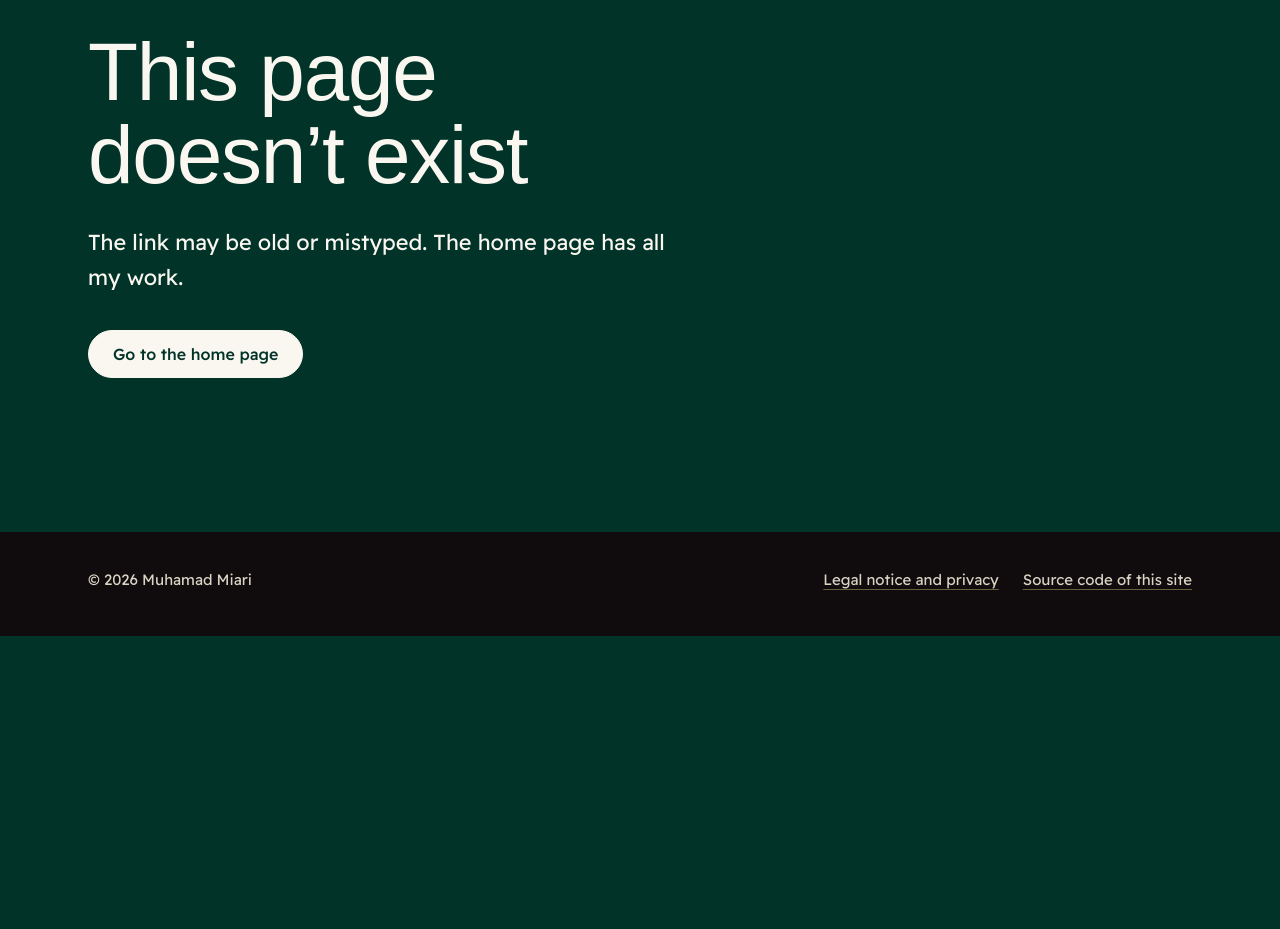
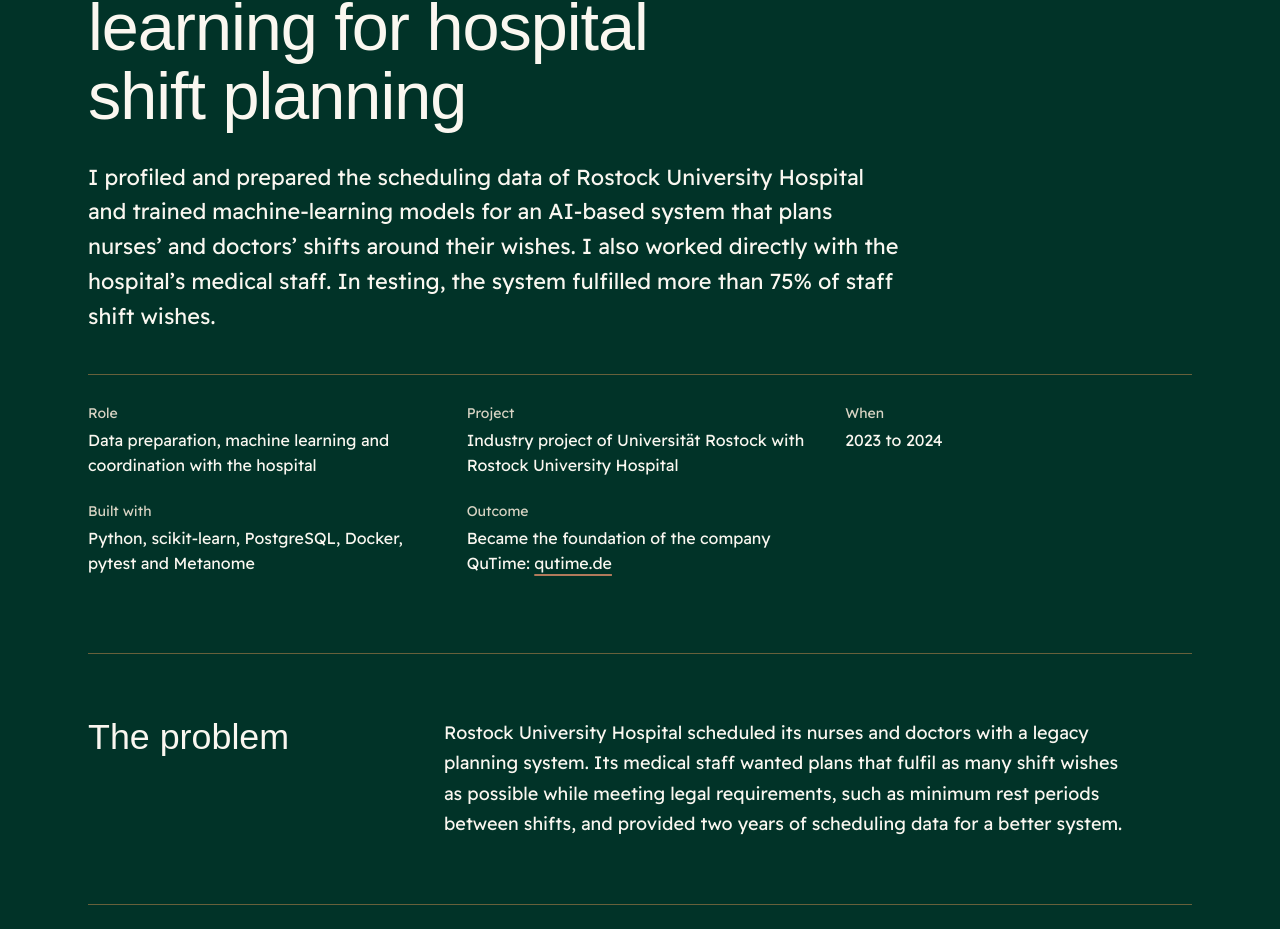
Before and after one commit to miari959/portfolio, a Next.js app: page /projects/qutime in a window 1280 px wide. Before the commit this address had no page. Shown: the part 224-1153 px from the top of the page. Before the commit the page ends 860 px from the top, so only its background shows below. Built offline with nearby package versions, Linux system fonts and the light colour scheme; a web font is replaced by a local one.

Commit message:
Add the QuTime case study

```diff
--- /dev/null
+++ b/src/app/projects/qutime/page.tsx
@@ -0,0 +1,163 @@
+
+
+import { CaseStudy, CaseStudySection, caseStudyMetadata } from "@/components/CaseStudy";
+import { FlowDiagram } from "@/components/FlowDiagram";
+
+export const metadata = caseStudyMetadata("qutime");
+
+const facts = [
+  { label: "Role", value: "Data preparation, machine learning and coordination with the hospital" },
+  {
+    label: "Project",
+    value: "Industry project of Universität Rostock with Rostock University Hospital",
+  },
+  { label: "When", value: "2023 to 2024" },
+  { label: "Built with", value: "Python, scikit-learn, PostgreSQL, Docker, pytest and Metanome" },
+  {
+    label: "Outcome",
+    value: (
+      <>
+        Became the foundation of the company QuTime: <a href="https://qutime.de">qutime.de</a>
+      </>
+    ),
+  },
+];
+
+const pipeline = [
+  { text: "Hospital scheduling data" },
+  {
+    title: "Data profiling and preparation",
+    text: "keys, dependencies and errors, with Metanome",
+    dark: true,
+  },
+  { title: "PostgreSQL database", text: "the validated tables" },
+  { title: "Machine-learning models", text: "trained and evaluated with scikit-learn", dark: true },
+  { title: "Shift plans", text: "generated in the application, with a solver for legal rest periods" },
+];
+
+export default function QutimeCaseStudy() {
+  return (
+    <CaseStudy
+      slug="qutime"
+      facts={facts}
+      intro="I profiled and prepared the scheduling data of Rostock University Hospital and trained machine-learning models for an AI-based system that plans nurses’ and doctors’ shifts around their wishes. I also worked directly with the hospital’s medical staff. In testing, the system fulfilled more than 75% of staff shift wishes."
+    >
+      <CaseStudySection id="problem" title="The problem">
+        <p>
+          Rostock University Hospital scheduled its nurses and doctors with a legacy planning
+          system. Its medical staff wanted plans that fulfil as many shift wishes as possible while
+          meeting legal requirements, such as minimum rest periods between shifts, and provided two
+          years of scheduling data for a better system.
+        </p>
+      </CaseStudySection>
+
+      <CaseStudySection id="built" title="What I built">
+        <p>
+          I worked on three parts of the project: the data, the machine-learning models and the
+          coordination with the hospital. A separate group developed the application and its
+          rule-based solver for legal rest periods.
+        </p>
+
+        <h3>Data profiling and preparation</h3>
+        <p>
+          I profiled the hospital’s data export with Metanome, the data-profiling platform from the
+          Hasso Plattner Institute. The export contained five tables:
+        </p>
+        <ul>
+          <li>55 employees, 41 nurses and 14 doctors, with their full-time equivalents</li>
+          <li>26 shift types with start times, end times and credited hours</li>
+          <li>12,729 shift wishes from January 2022 to January 2024</li>
+          <li>the staff groups and the public holidays</li>
+        </ul>
+        <p>I ran 13 of Metanome’s algorithms in 54 runs:</p>
+        <ul>
+          <li>
+            With DUCC, I identified the unique keys, for example one shift wish per employee per
+            day.
+          </li>
+          <li>
+            With BINDER, I detected the inclusion dependencies between the tables, the basis for
+            the database’s foreign keys.
+          </li>
+          <li>
+            With HyFD, DepMiner and Hydra, I discovered functional dependencies and constraints,
+            such as every employee belonging to exactly one staff group.
+          </li>
+          <li>With Normalize, I derived a schema without redundant columns.</li>
+        </ul>
+        <p>
+          Based on these results, I prepared the tables for the project’s PostgreSQL database,
+          which the machine-learning and application groups both worked from.
+        </p>
+
+        <h3>Model training</h3>
+        <p>
+          As part of the machine-learning group, I trained and evaluated models in Python with
+          scikit-learn on the data I had prepared. Combined with the application’s rule-based
+          solver, the models generated the shift plans.
+        </p>
+        <FlowDiagram
+          steps={pipeline}
+          caption="From the hospital’s data to the shift plans. The highlighted steps are my contribution."
+        />
+
+        <h3>Coordination with the hospital</h3>
+        <p>
+          In the coordination group, I met the hospital’s medical staff every two weeks to agree
+          on the vision, the goals and the handling of the data, report our progress and take in
+          their requests.
+        </p>
+      </CaseStudySection>
+
+      <CaseStudySection id="hardest" title="The hardest part">
+        <p>
+          The hardest part was making the data trustworthy. A model learns every error in its
+          training data, and the application group would build on the same tables, so I validated
+          every table and every relationship between them.
+        </p>
+        <p>
+          My profiling showed that a shift code alone does not identify a shift: the early shift FD
+          starts at 06:00 for nurses but at 08:00 for doctors. Only the code and the staff group
+          together form a unique key, so a join on the code alone would have mixed up nurses’ and
+          doctors’ shifts.
+        </p>
+        <p>
+          It also caught an error in the files I prepared for the database import: an extra row
+          with the SQL column types, which Metanome read as data. I spotted it in the column
+          statistics: 12,730 records instead of 12,729, with every column typed as text. Once I
+          removed the row, dates, numbers and Boolean values were recognised correctly.
+        </p>
+      </CaseStudySection>
+
+      <CaseStudySection id="result" title="The result">
+        <p>
+          Tested against the records of the hospital’s legacy system, the generated plans
+          fulfilled more than 75% of staff shift wishes.
+        </p>
+        <p>
+          My profiling gave the project a validated data model: the keys of all five tables, the
+          relationships between them and the redundant columns to remove. The project became the
+          foundation of the company QuTime.
+        </p>
+      </CaseStudySection>
+
+      <CaseStudySection id="learned" title="What I learned">
+        <p>
+          The key lesson: validate the data before anyone builds on it. A few hours of profiling
+          caught problems that would otherwise surface as wrong predictions or application bugs.
+        </p>
+        <p>
+          Next time, I would turn these checks into automated tests that run on every new data
+          export. The extra type row survived in the smallest table, the staff groups, until my
+          final run and hid the relationship between groups and staff. An automated test would
+          have caught it immediately.
+        </p>
+        <p>
+          I would also validate reference data, such as public holidays, against an official
+          source. Profiling only checks data against itself, so it could not detect that the
+          holiday list was missing 8 March, a public holiday in Mecklenburg-Vorpommern since 2023.
+        </p>
+      </CaseStudySection>
+    </CaseStudy>
+  );
+}
--- a/src/content/projects.ts
+++ b/src/content/projects.ts
@@ -32,11 +32,11 @@ export const projects: Project[] = [
     slug: "qutime",
     title: "QuTime: machine learning for hospital shift planning",
     summary:
-      "Our team built a system that plans staff shifts from a hospital’s real data. The project later became the basis of the company QuTime.",
-    role: "Team member, machine-learning and coordination groups",
-    setting: "Universität Rostock, with Rostock University Hospital",
-    period: "2024",
-    stack: ["Python", "scikit-learn", "PostgreSQL", "Docker", "pytest"],
+      "I profiled and prepared real hospital scheduling data and trained machine-learning models for an AI-based system that plans shifts around staff wishes. In testing, the system fulfilled more than 75% of the wishes, and the project became the foundation of the company QuTime.",
+    role: "Data preparation, machine learning and coordination with the hospital",
+    setting: "Universität Rostock, industry project with Rostock University Hospital",
+    period: "2023 to 2024",
+    stack: ["Python", "scikit-learn", "PostgreSQL", "Docker", "pytest", "Metanome"],
     links: [{ label: "qutime.de", href: "https://qutime.de" }],
   },
 ];
```
